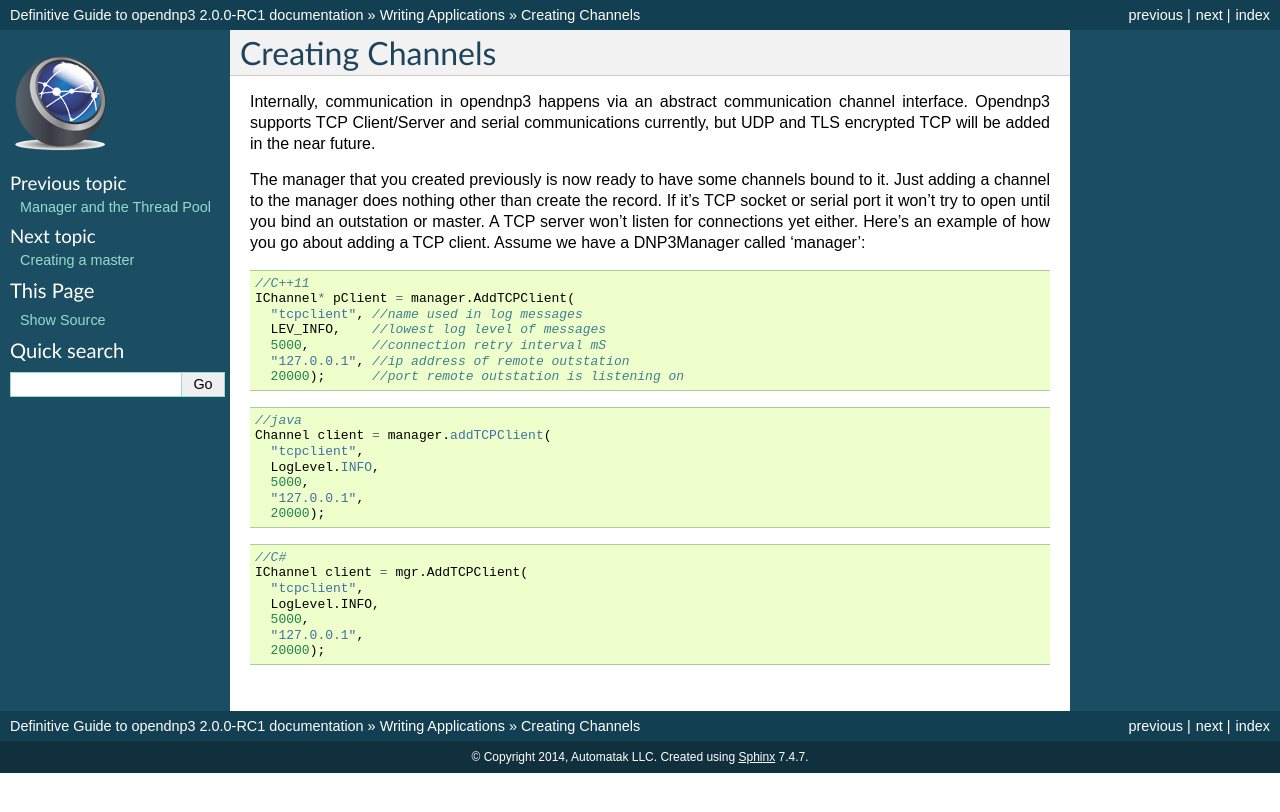
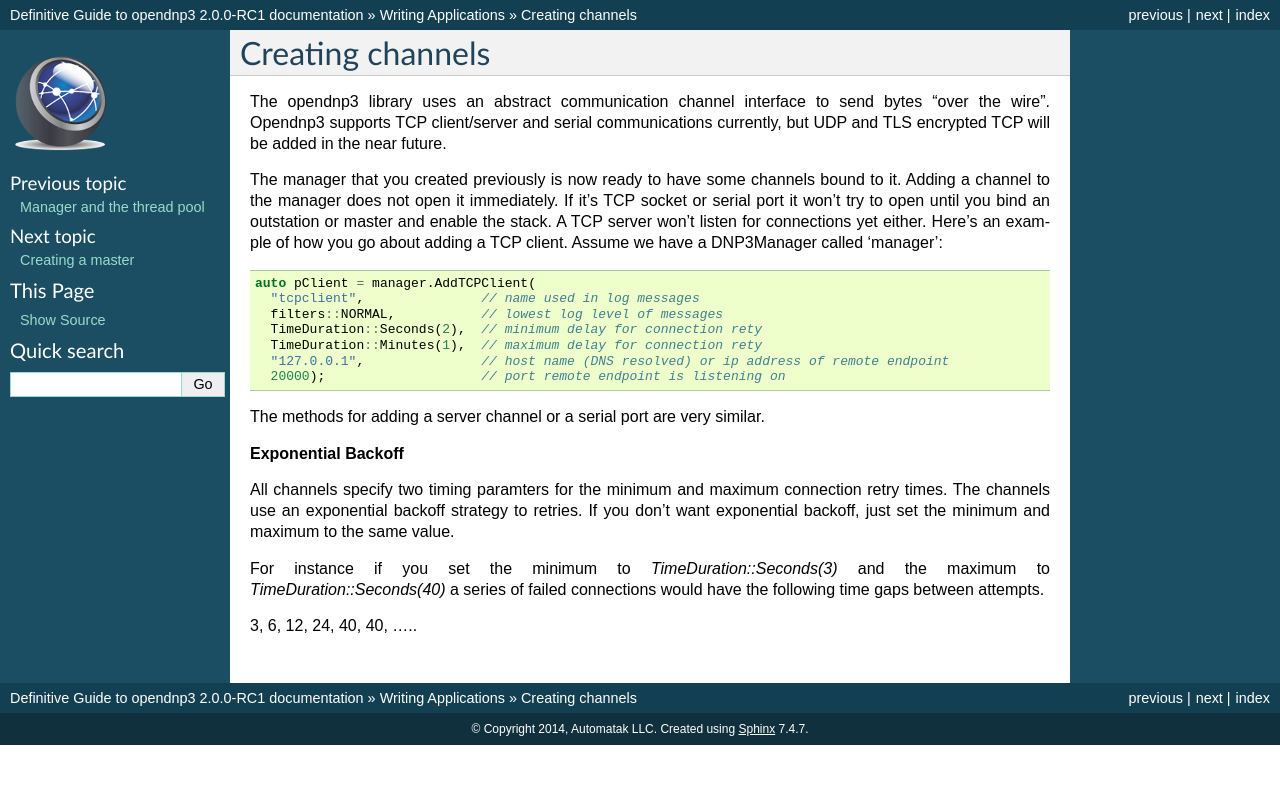
Before and after one commit to dnp3/opendnp3-guide, a Sphinx documentation site: the page built from source/applications/creating-channels.rst, in a window 1280 px wide. Shown: the top 812 px of the page. Built offline with Sphinx 7.4.7, drawn with Linux system fonts in a browser that asks for light colours.

Commit message:
tweaks to beginning of applications section

```diff
--- a/source/applications/creating-channels.rst
+++ b/source/applications/creating-channels.rst
@@ -1,38 +1,27 @@
-Creating Channels
-=================
+===================
+Creating channels
+===================
 
-Internally, communication in opendnp3 happens via an abstract communication channel interface. Opendnp3 supports TCP Client/Server and serial communications currently, but UDP and TLS encrypted TCP will be added in the near future.
+The opendnp3 library uses an abstract communication channel interface to send bytes "over the wire". Opendnp3 supports TCP client/server and serial communications currently, but UDP and TLS encrypted TCP will be added in the near future.
 
-The manager that you created previously is now ready to have some channels bound to it. Just adding a channel to the manager does nothing other than create the record. If it's TCP socket or serial port it won't try to open until you bind an outstation or master. A TCP server won't listen for connections yet either. Here's an example of how you go about adding a TCP client. Assume we have a DNP3Manager called 'manager':
+The manager that you created previously is now ready to have some channels bound to it. Adding a channel to the manager does not open it immediately. If it's TCP socket or serial port it won't try to open until you bind an outstation or master and enable the stack. A TCP server won't listen for connections yet either. Here's an example of how you go about adding a TCP client. Assume we have a DNP3Manager called 'manager':
 
 .. code-block:: cpp
 
-   //C++11
-   IChannel* pClient = manager.AddTCPClient(
-     "tcpclient", //name used in log messages
-     LEV_INFO,    //lowest log level of messages
-     5000,        //connection retry interval mS
-     "127.0.0.1", //ip address of remote outstation
-     20000);      //port remote outstation is listening on
+   auto pClient = manager.AddTCPClient(
+     "tcpclient",               // name used in log messages
+     filters::NORMAL,           // lowest log level of messages
+     TimeDuration::Seconds(2),  // minimum delay for connection rety
+     TimeDuration::Minutes(1),  // maximum delay for connection rety
+     "127.0.0.1",               // host name (DNS resolved) or ip address of remote endpoint
+     20000);                    // port remote endpoint is listening on
 
+The methods for adding a server channel or a serial port are very similar.
 
-.. code-block:: java
+**Exponential Backoff**
 
-   //java
-   Channel client = manager.addTCPClient(
-     "tcpclient",
-     LogLevel.INFO,
-     5000,
-     "127.0.0.1",
-     20000);
+All channels specify two timing paramters for the minimum and maximum connection retry times. The channels use an exponential backoff strategy to retries. If you don't want exponential backoff, just set the minimum and maximum to the same value.
 
+For instance if you set the minimum to *TimeDuration::Seconds(3)* and the maximum to *TimeDuration::Seconds(40)* a series of failed connections would have the following time gaps between attempts.
 
-.. code-block:: csharp
-
-   //C#
-   IChannel client = mgr.AddTCPClient(
-     "tcpclient",
-     LogLevel.INFO,
-     5000,
-     "127.0.0.1",
-     20000);
+3, 6, 12, 24, 40, 40, .....
--- a/source/opendnp3-intro/testing.rst
+++ b/source/opendnp3-intro/testing.rst
@@ -12,6 +12,6 @@ Opendnp3 aims to be a correct, robust, secure, and conformant implementation of
 
 * **Static analysis** is an important technique for finding  defects in non-exeucting source code. We use Coverity Scan (free for OSS) and the Clang static analyzer to clean up any issues before releases.  We have also done occasional spot checks with PVS Studio.
 
-* **Fuzzing** is a critical technique for finding input validation bugs in software.  We have reported more `defects <http://www.automatak.com/robus/>`_ in DNP3 implementations than any research group. The `Aegis Fuzzer <http://www.automatak.com/aegis/>`_ demonstrated the vulnerability of existing DNP3 implementations. We have also done spot checks with the tools from Codenomicon and Wurldtech.
+* **Fuzzing** is an essential technique for finding input validation flaws.  We have reported more `defects <http://www.automatak.com/robus/>`_ in DNP3 implementations than any research group. The `Aegis Fuzzer <http://www.automatak.com/aegis/>`_ demonstrated the vulnerability of existing DNP3 implementations. We have also done spot checks with the tools from Codenomicon and Wurldtech.
 
 * **Dynamic Analysis** is used to monitor running programs for defects. We use Valgrind in conjunction with our unit test suite and fuzzer before every release.
```
Also changed, not shown: source/applications/thread-pool.rst (+10 -4 lines).
